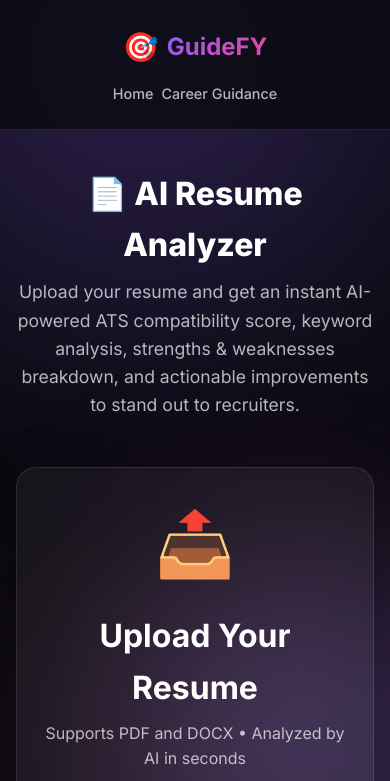
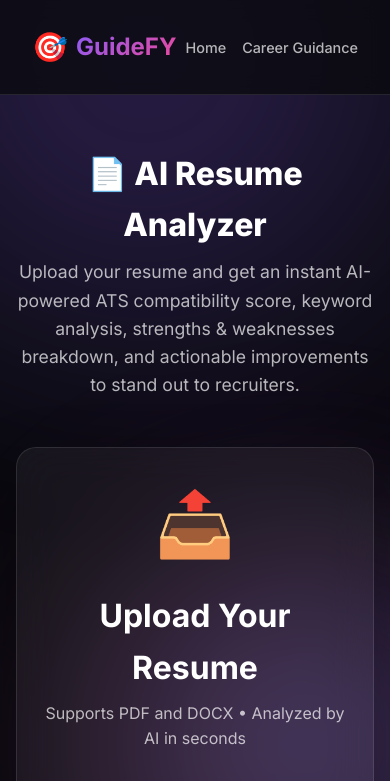
Before and after one commit to rdxperfect011/GuideFY, a plain HTML site: page static/resume.html in a window 390 px wide. Shown: the top 781 px of the page. Drawn offline with Linux system fonts and the light colour scheme.

Commit message:
Adjust mobile CSS spacing and remove redundant rules
Reduce top padding for small screens (120px -> 100px) and increase .nav-links gap to 1rem to tweak mobile spacing. Remove several mobile-specific overrides: the .nav-content column layout, hero h1 font-size adjustments at 768/480px, and extra small-screen nav gaps. In guidefy.css, drop the form-specific grid overrides so forms use the base grid layout. These changes simplify responsive rules and avoid conflicting/duplicated styles on narrow viewports.

```diff
--- a/static/css/common.css
+++ b/static/css/common.css
@@ -281,7 +281,7 @@ body {
 @media (max-width: 768px) {
     .container {
         padding: 0 1rem;
-        padding-top: 120px;
+        padding-top: 100px;
     }
 
     .glass-card {
@@ -294,32 +294,11 @@ body {
         text-align: center;
     }
 
-    .nav-content {
-        flex-direction: column;
-        gap: 0.75rem;
-    }
-
     .nav-links {
-        gap: 0.75rem;
-        flex-wrap: wrap;
-        justify-content: center;
+        gap: 1rem;
     }
 
     .nav-link {
         font-size: 0.9rem;
     }
-
-    .hero h1 {
-        font-size: 2rem;
-    }
 }
-
-@media (max-width: 480px) {
-    .hero h1 {
-        font-size: 1.75rem;
-    }
-
-    .nav-links {
-        gap: 0.5rem;
-    }
-}
```
Also changed, not shown: static/css/guidefy.css (+0 -9 lines).
